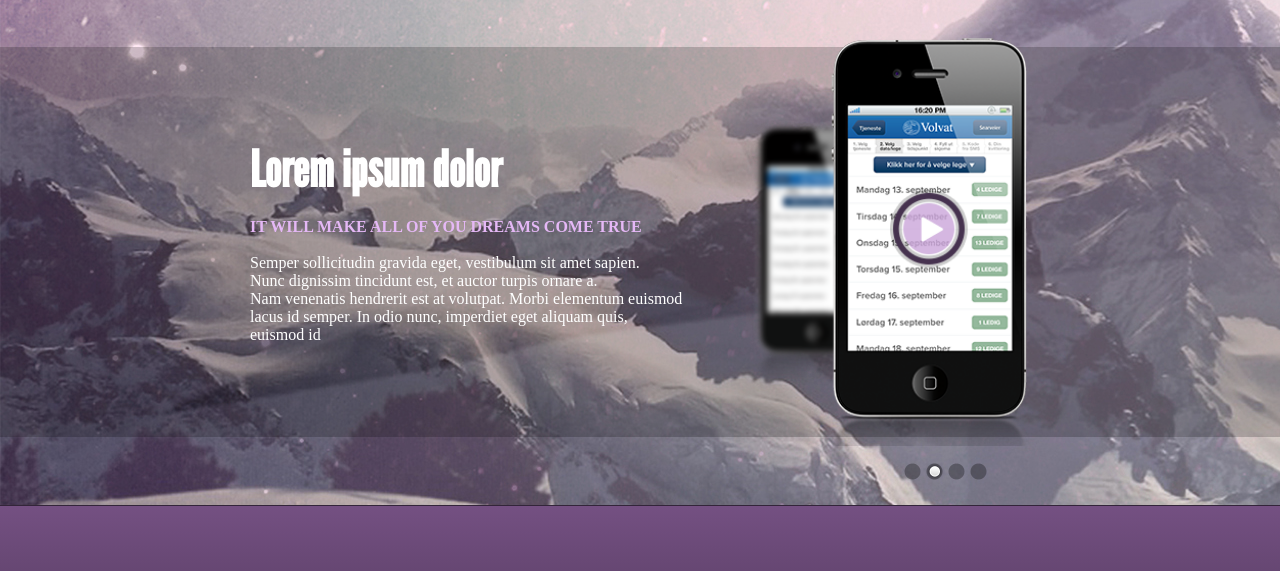
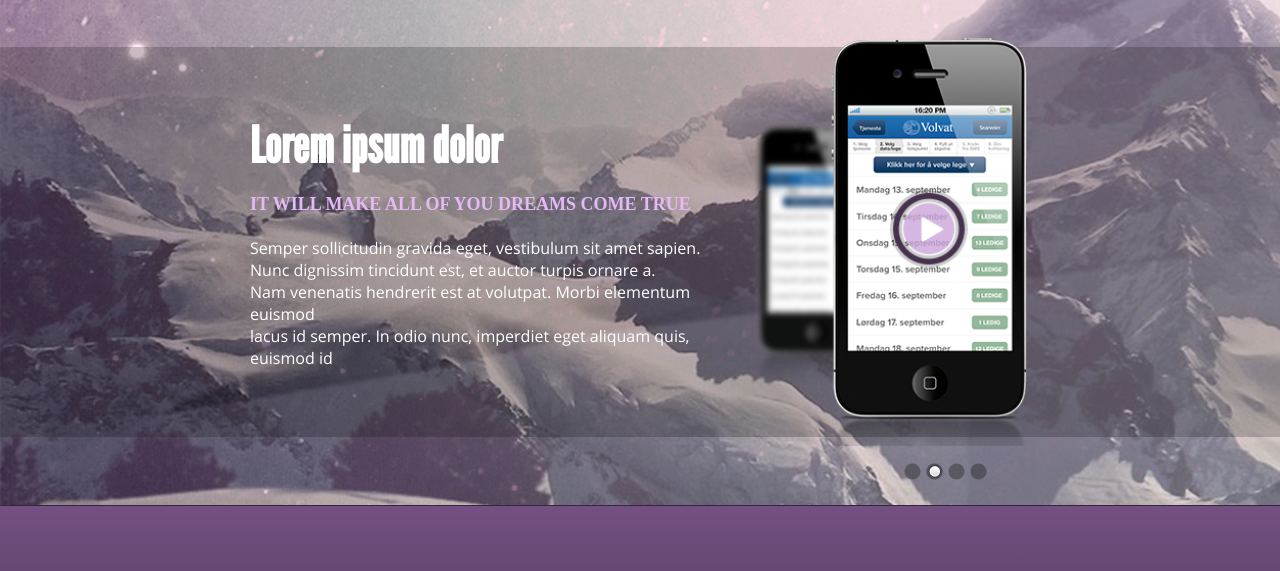
Before and after one commit to AlexKonstantinovskaia/AlexKonstantinovskaia.github.io, a plain HTML site: page dz7_8/index.html in a window 1280 px wide. Shown: the part 157-728 px from the top of the page. Drawn offline with Linux system fonts and the light colour scheme.

Commit message:
font-size modifying

```diff
--- a/dz7_8/style.css
+++ b/dz7_8/style.css
@@ -81,10 +81,15 @@ header li a:hover {
 	font-family: League_Gothic;
 	font-size: 50px;
 }
+.slider_text p {
+	font-family: OpenSans;
+	font-size: 16px;
+}
 span {
 	text-transform: uppercase;
 	color: #e5b8f6;
 	font-weight: bolder;
+	font-size: 18px;
 }
 .slider_img {
 	width: 280px;
```
